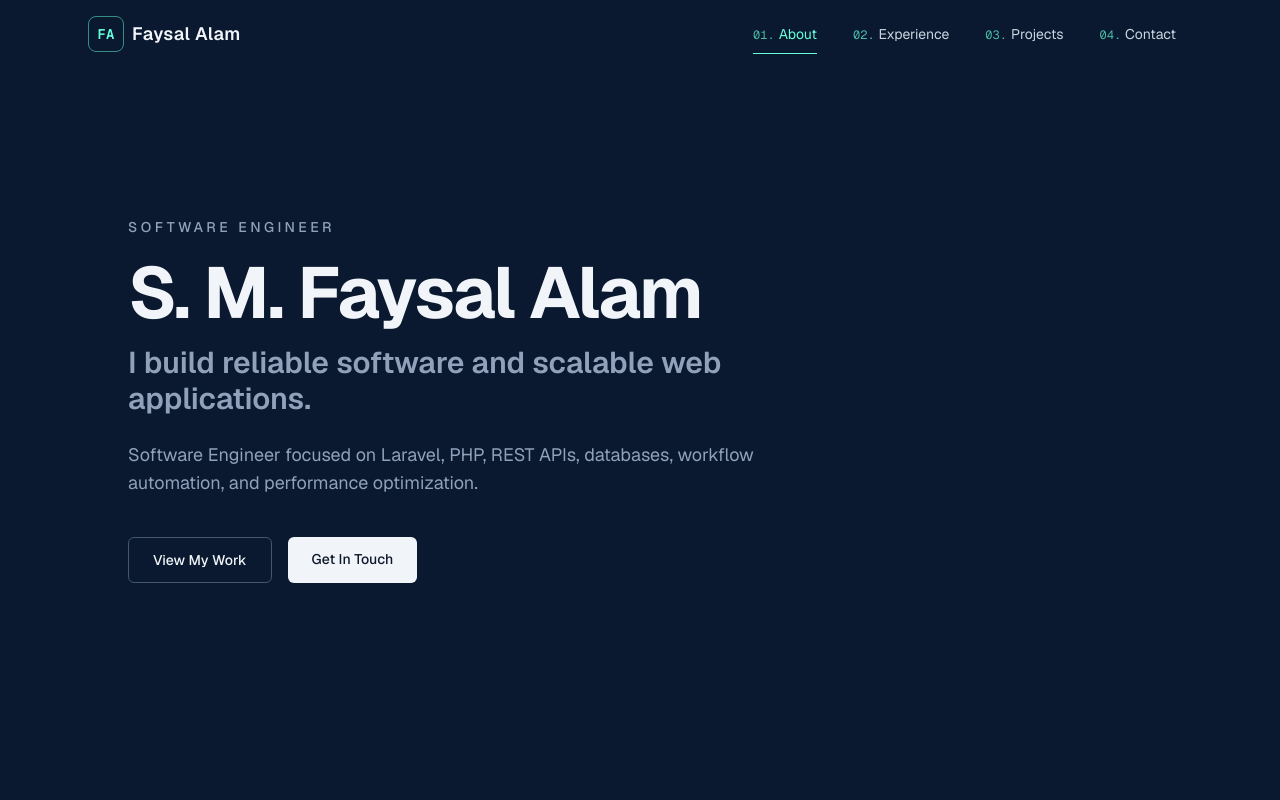
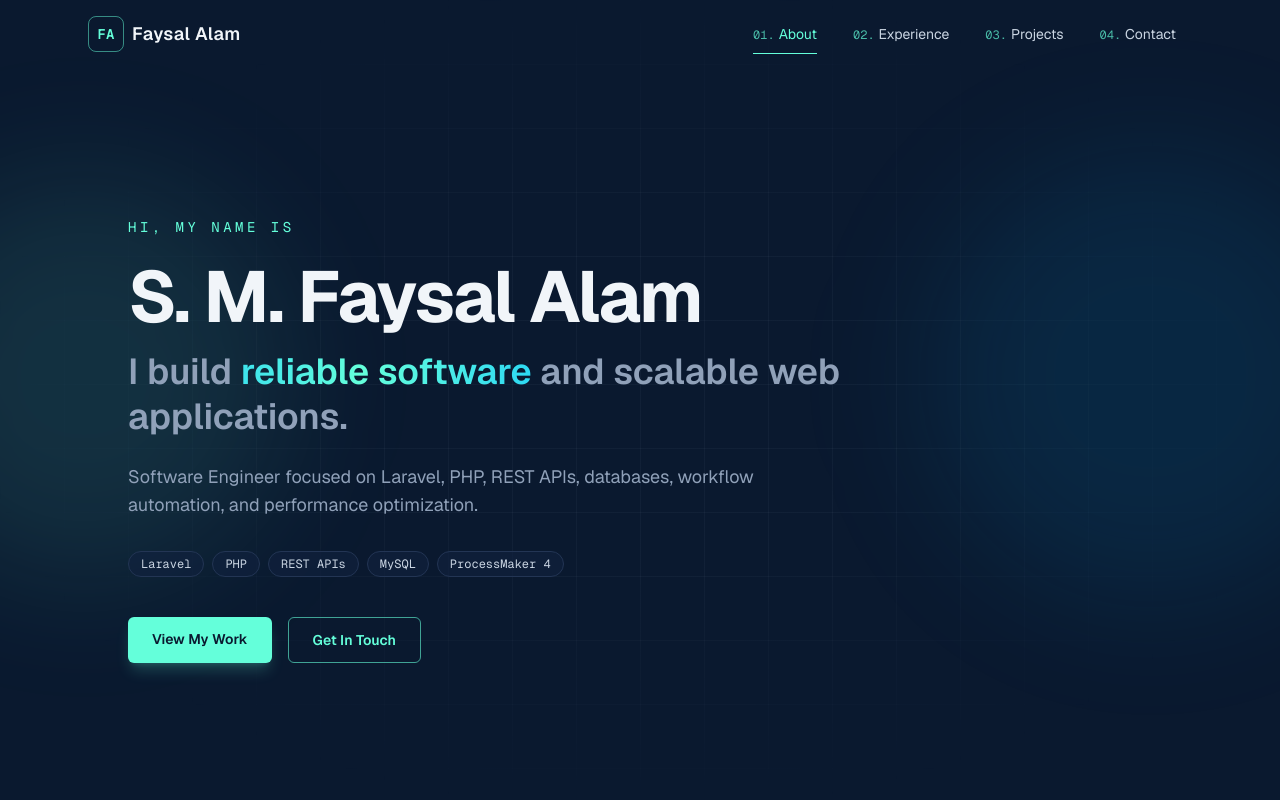
Before and after one commit to SHAYANFAYSAL10/faysal-portfolio, a Next.js app: page / in a window 1280 px wide. Shown: the top 800 px of the page. Built offline with nearby package versions, Linux system fonts and the light colour scheme.

Commit message:
Redesign hero section

```diff
--- a/components/hero.tsx
+++ b/components/hero.tsx
@@ -1,40 +1,74 @@
+const focusAreas = ["Laravel", "PHP", "REST APIs", "MySQL", "ProcessMaker 4"];
+
 export default function Hero() {
   return (
-    <section className="flex min-h-screen items-center px-6">
-      <div className="mx-auto w-full max-w-5xl">
-        <p className="mb-5 text-sm font-medium tracking-[0.25em] text-slate-400">
-          SOFTWARE ENGINEER
+    <section className="relative flex min-h-screen items-center overflow-hidden px-6 pt-20">
+      <div aria-hidden className="pointer-events-none absolute inset-0">
+        <div className="bg-grid absolute inset-0" />
+        <div className="absolute -left-32 top-1/4 h-96 w-96 animate-float rounded-full bg-accent/10 blur-3xl" />
+        <div className="absolute -right-24 bottom-1/4 h-[28rem] w-[28rem] animate-float rounded-full bg-sky-500/10 blur-3xl [animation-delay:-7s]" />
+      </div>
+
+      <div className="relative mx-auto w-full max-w-5xl">
+        <p className="mb-6 animate-fade-up font-mono text-sm tracking-[0.25em] text-accent [animation-delay:100ms]">
+          HI, MY NAME IS
         </p>
 
-        <h1 className="max-w-4xl text-5xl font-bold tracking-tight text-slate-100 sm:text-6xl md:text-7xl">
+        <h1 className="max-w-4xl animate-fade-up text-5xl font-bold tracking-tight text-slate-100 [animation-delay:200ms] sm:text-6xl md:text-7xl">
           S. M. Faysal Alam
         </h1>
 
-        <h2 className="mt-4 max-w-3xl text-2xl font-semibold text-slate-400 sm:text-3xl">
-          I build reliable software and scalable web applications.
+        <h2 className="mt-4 max-w-3xl animate-fade-up text-2xl font-semibold leading-tight text-slate-400 [animation-delay:300ms] sm:text-4xl">
+          I build{" "}
+          <span className="animate-gradient bg-linear-to-r from-accent via-sky-400 to-accent bg-[length:200%_auto] bg-clip-text text-transparent">
+            reliable software
+          </span>{" "}
+          and scalable web applications.
         </h2>
 
-        <p className="mt-6 max-w-2xl text-base leading-7 text-slate-400 sm:text-lg">
+        <p className="mt-6 max-w-2xl animate-fade-up text-base leading-7 text-slate-400 [animation-delay:400ms] sm:text-lg">
           Software Engineer focused on Laravel, PHP, REST APIs, databases,
           workflow automation, and performance optimization.
         </p>
 
-        <div className="mt-10 flex flex-wrap gap-4">
+        <ul className="mt-8 flex animate-fade-up flex-wrap gap-2 [animation-delay:500ms]">
+          {focusAreas.map((area) => (
+            <li
+              key={area}
+              className="rounded-full border border-navy-700 bg-navy-800/60 px-3 py-1 font-mono text-xs text-slate-300"
+            >
+              {area}
+            </li>
+          ))}
+        </ul>
+
+        <div className="mt-10 flex animate-fade-up flex-wrap gap-4 [animation-delay:600ms]">
           <a
             href="#projects"
-            className="rounded-md border border-slate-600 px-6 py-3 text-sm font-medium text-slate-100 transition hover:border-slate-300 hover:bg-slate-800"
+            className="group relative overflow-hidden rounded-md bg-accent px-6 py-3 text-sm font-semibold text-navy-900 shadow-lg shadow-accent/20 transition hover:-translate-y-0.5 hover:shadow-accent/40"
           >
-            View My Work
+            <span className="absolute inset-0 -translate-x-full bg-linear-to-r from-transparent via-white/50 to-transparent transition-transform duration-700 group-hover:translate-x-full" />
+            <span className="relative">View My Work</span>
           </a>
 
           <a
             href="#contact"
-            className="rounded-md bg-slate-100 px-6 py-3 text-sm font-medium text-slate-900 transition hover:bg-white"
+            className="rounded-md border border-accent/60 px-6 py-3 text-sm font-semibold text-accent transition hover:-translate-y-0.5 hover:bg-accent-soft"
           >
             Get In Touch
           </a>
         </div>
       </div>
+
+      <a
+        href="#about"
+        aria-label="Scroll to About"
+        className="absolute bottom-10 left-1/2 hidden -translate-x-1/2 animate-fade-up [animation-delay:900ms] sm:block"
+      >
+        <span className="flex h-10 w-6 justify-center rounded-full border-2 border-slate-500 pt-2 transition hover:border-accent">
+          <span className="h-2 w-1 animate-scroll-dot rounded-full bg-accent" />
+        </span>
+      </a>
     </section>
   );
 }
```
